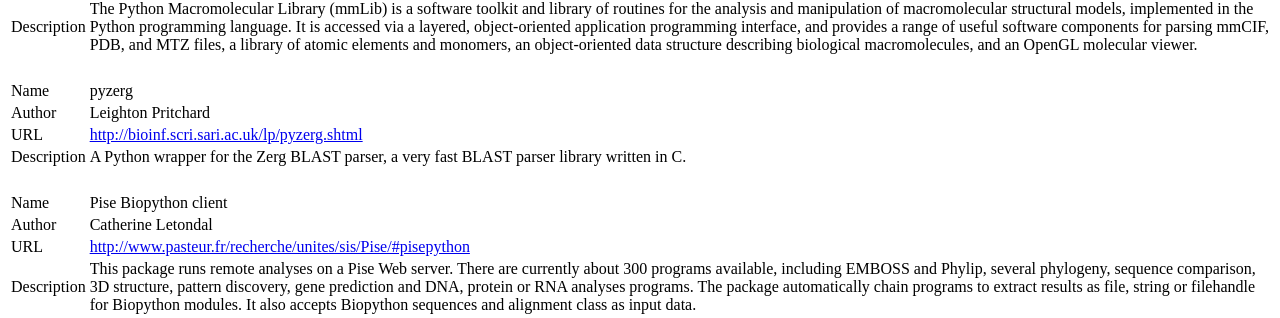
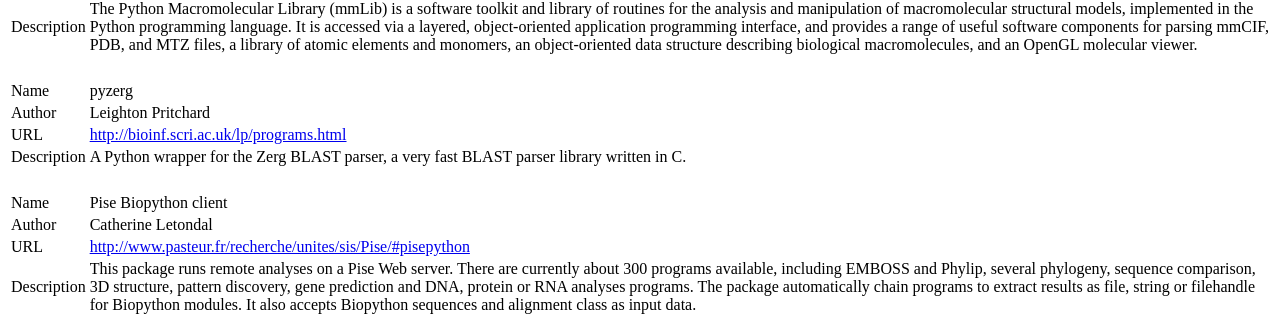
Before and after one commit to biopython/biopython.github.io, a Jekyll site: the page built from wiki/Scriptcentral.md, in a window 1280 px wide and 900 px high, scrolled down 503 px. Shown: the part 134-452 px from the top of the window. Built offline with Jekyll 4.4.1, drawn with Linux system fonts in a browser that asks for light colours; part of the change alters nothing that is shown.

Commit message:
Change to wiki page

```diff
--- a/wiki/Scriptcentral.md
+++ b/wiki/Scriptcentral.md
@@ -43,7 +43,7 @@ layout: wiki
 |-------------|--------------------------------------------------------------------------------------------|
 | Name        | pyzerg                                                                                     |
 | Author      | Leighton Pritchard                                                                         |
-| URL         | <http://bioinf.scri.sari.ac.uk/lp/pyzerg.shtml>                                            |
+| URL         | <http://bioinf.scri.ac.uk/lp/programs.html>                                                |
 | Description | A Python wrapper for the Zerg BLAST parser, a very fast BLAST parser library written in C. |
 
 |             |                                                                                                                                                                                                                                                                                                                                                                                                                                                                    |
```
Also changed, not shown: 1 other file.
